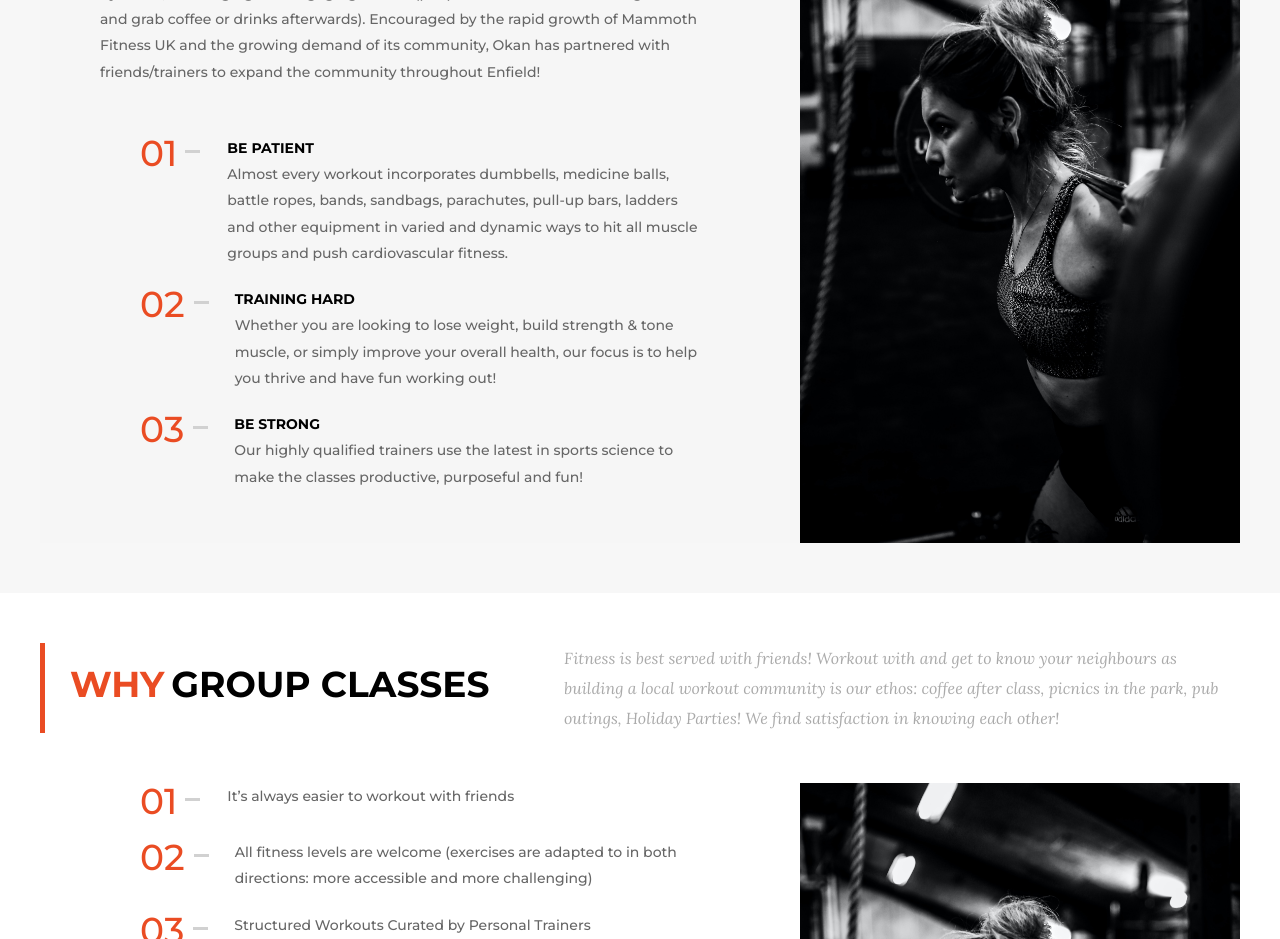
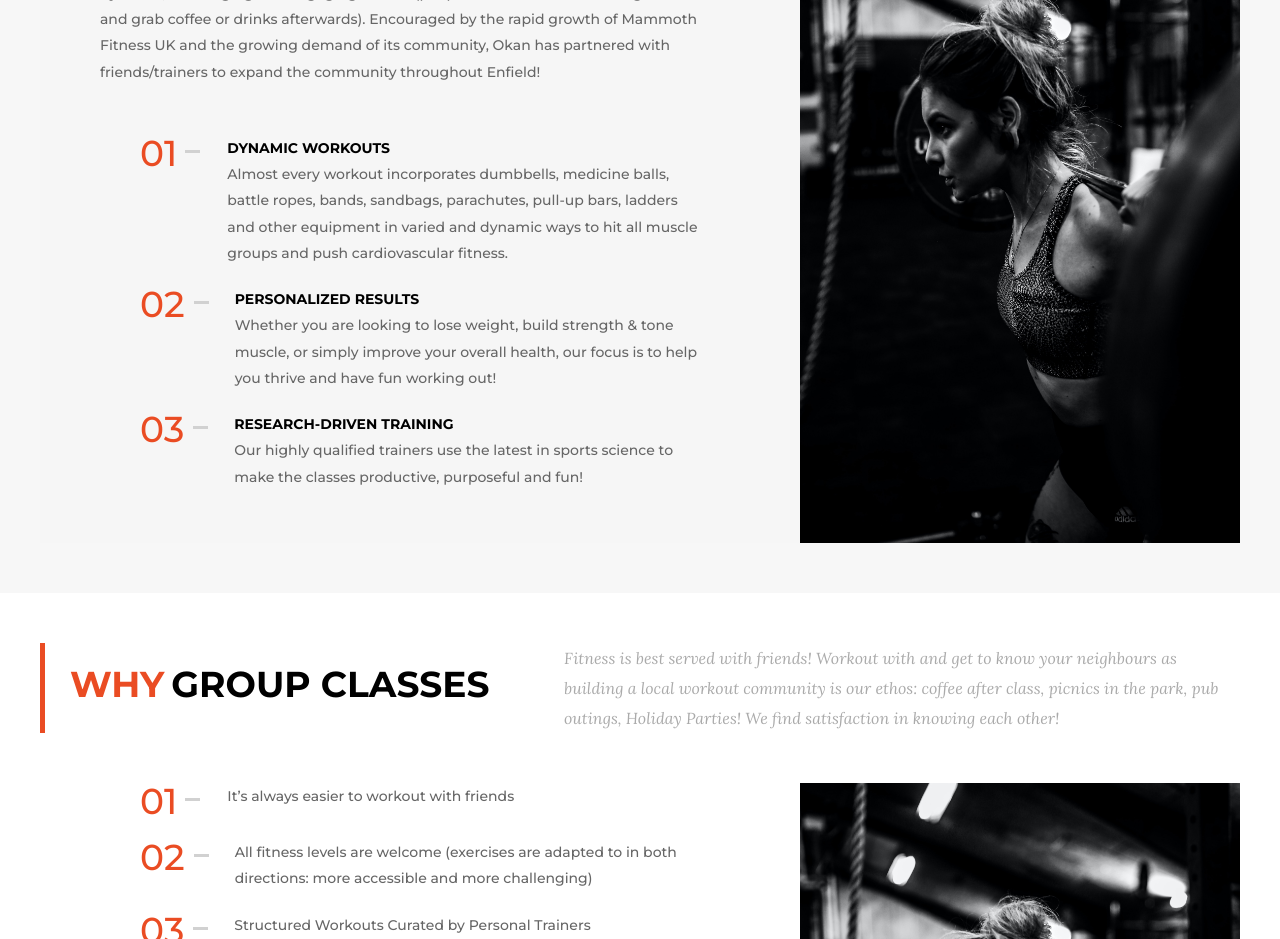
Before and after one commit to ufukcankurt/training-project, a React (Create React App) app: page / in a window 1280 px wide. Shown: the part 1920-2859 px from the top of the page. Built offline with nearby package versions, Linux system fonts and the light colour scheme.

Commit message:
refactor(components): update whoWeAre component titles

```diff
--- a/src/components/whoWeAre/WhoWeAre.jsx
+++ b/src/components/whoWeAre/WhoWeAre.jsx
@@ -12,19 +12,19 @@ const pageInfos = {
 const whoWeAre = [
   {
     id: "01",
-    title: "be patient",
+    title: "Dynamic workouts",
     description:
       "Almost every workout incorporates dumbbells, medicine balls, battle ropes, bands, sandbags, parachutes, pull-up bars, ladders and other equipment in varied and dynamic ways to hit all muscle groups and push cardiovascular fitness.",
   },
   {
     id: "02",
-    title: "training hard",
+    title: "personalized results",
     description:
       "Whether you are looking to lose weight, build strength & tone muscle, or simply improve your overall health, our focus is to help you thrive and have fun working out!",
   },
   {
     id: "03",
-    title: "be strong",
+    title: "Research-Driven Training",
     description:
       "Our highly qualified trainers use the latest in sports science to make the classes productive, purposeful and fun!",
   },
```
